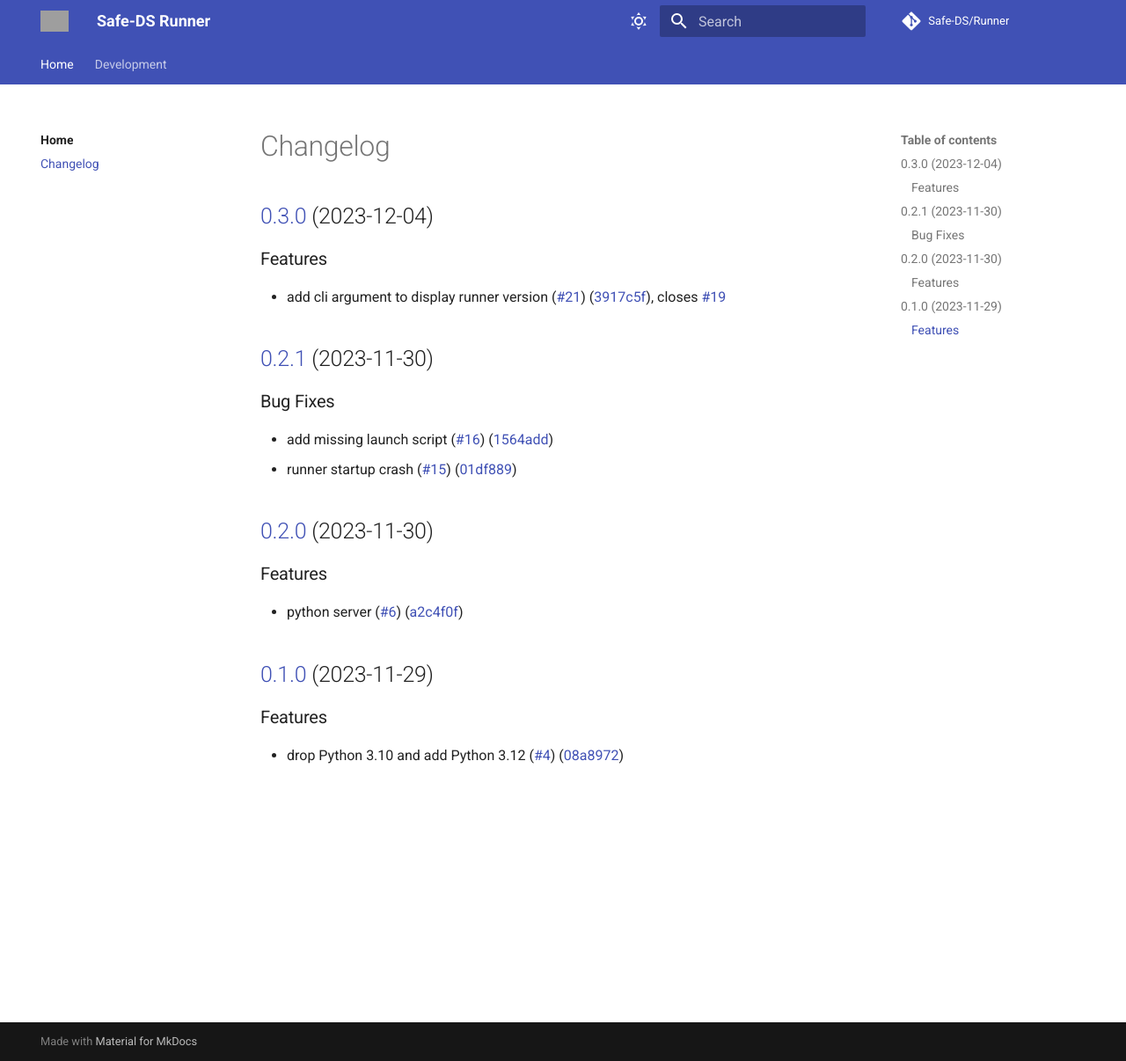
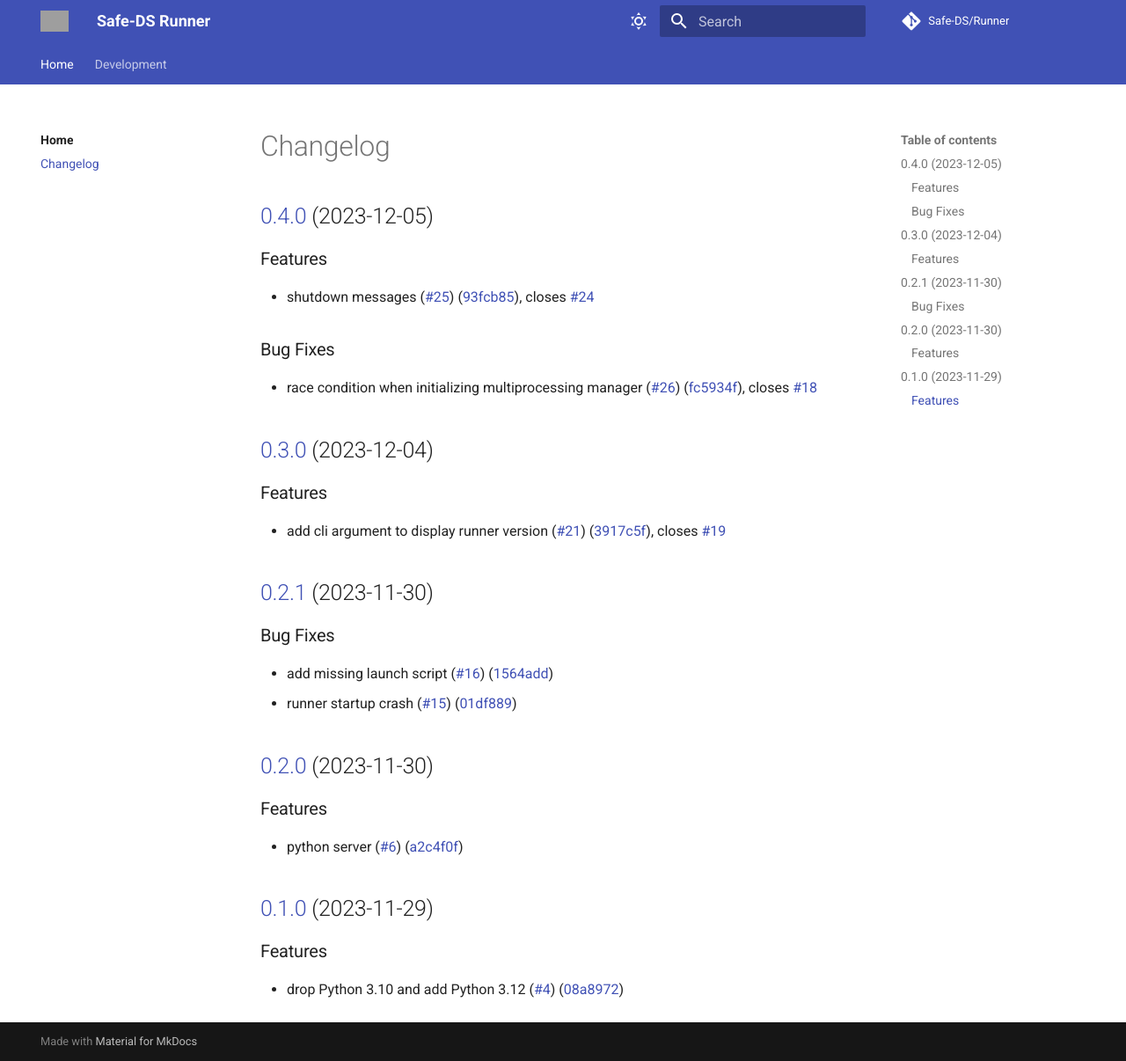
Before and after one commit to Safe-DS/Runner, an MkDocs documentation site: the page built from docs/CHANGELOG.md, in a window 1280 px wide and 1206 px high. Shown: the whole window at 88% size. Built offline with MkDocs 1.6.1 and Material for MkDocs 9.7.7, drawn with Linux system fonts in a browser that asks for light colours; comment, search, counter and statistics services are not loaded; grey boxes are pictures that could not be loaded.

Commit message:
chore(release): 0.4.0 [skip ci]
## [0.4.0](https://github.com/Safe-DS/Runner/compare/v0.3.0...v0.4.0) (2023-12-05)

### Features

* shutdown messages ([#25](https://github.com/Safe-DS/Runner/issues/25)) ([93fcb85](https://github.com/Safe-DS/Runner/commit/93fcb85de9adff9b4206627447ad79347c43dfaa)), closes [#24](https://github.com/Safe-DS/Runner/issues/24)

### Bug Fixes

* race condition when initializing multiprocessing manager ([#26](https://github.com/Safe-DS/Runner/issues/26)) ([fc5934f](https://github.com/Safe-DS/Runner/commit/fc5934f7ad1c5d91aedb439a0f91396d519afd2b)), closes [#18](https://github.com/Safe-DS/Runner/issues/18)

```diff
--- a/docs/CHANGELOG.md
+++ b/docs/CHANGELOG.md
@@ -1,3 +1,15 @@
+## [0.4.0](https://github.com/Safe-DS/Runner/compare/v0.3.0...v0.4.0) (2023-12-05)
+
+
+### Features
+
+* shutdown messages ([#25](https://github.com/Safe-DS/Runner/issues/25)) ([93fcb85](https://github.com/Safe-DS/Runner/commit/93fcb85de9adff9b4206627447ad79347c43dfaa)), closes [#24](https://github.com/Safe-DS/Runner/issues/24)
+
+
+### Bug Fixes
+
+* race condition when initializing multiprocessing manager ([#26](https://github.com/Safe-DS/Runner/issues/26)) ([fc5934f](https://github.com/Safe-DS/Runner/commit/fc5934f7ad1c5d91aedb439a0f91396d519afd2b)), closes [#18](https://github.com/Safe-DS/Runner/issues/18)
+
 ## [0.3.0](https://github.com/Safe-DS/Runner/compare/v0.2.1...v0.3.0) (2023-12-04)
 
 
--- a/pyproject.toml
+++ b/pyproject.toml
@@ -1,6 +1,6 @@
 [tool.poetry]
 name = "safe-ds-runner"
-version = "0.3.0"
+version = "0.4.0"
 description = "Execute Safe-DS programs that were compiled to Python."
 authors = ["Lars Reimann <mail@larsreimann.com>"]
 license = "MIT"
```
